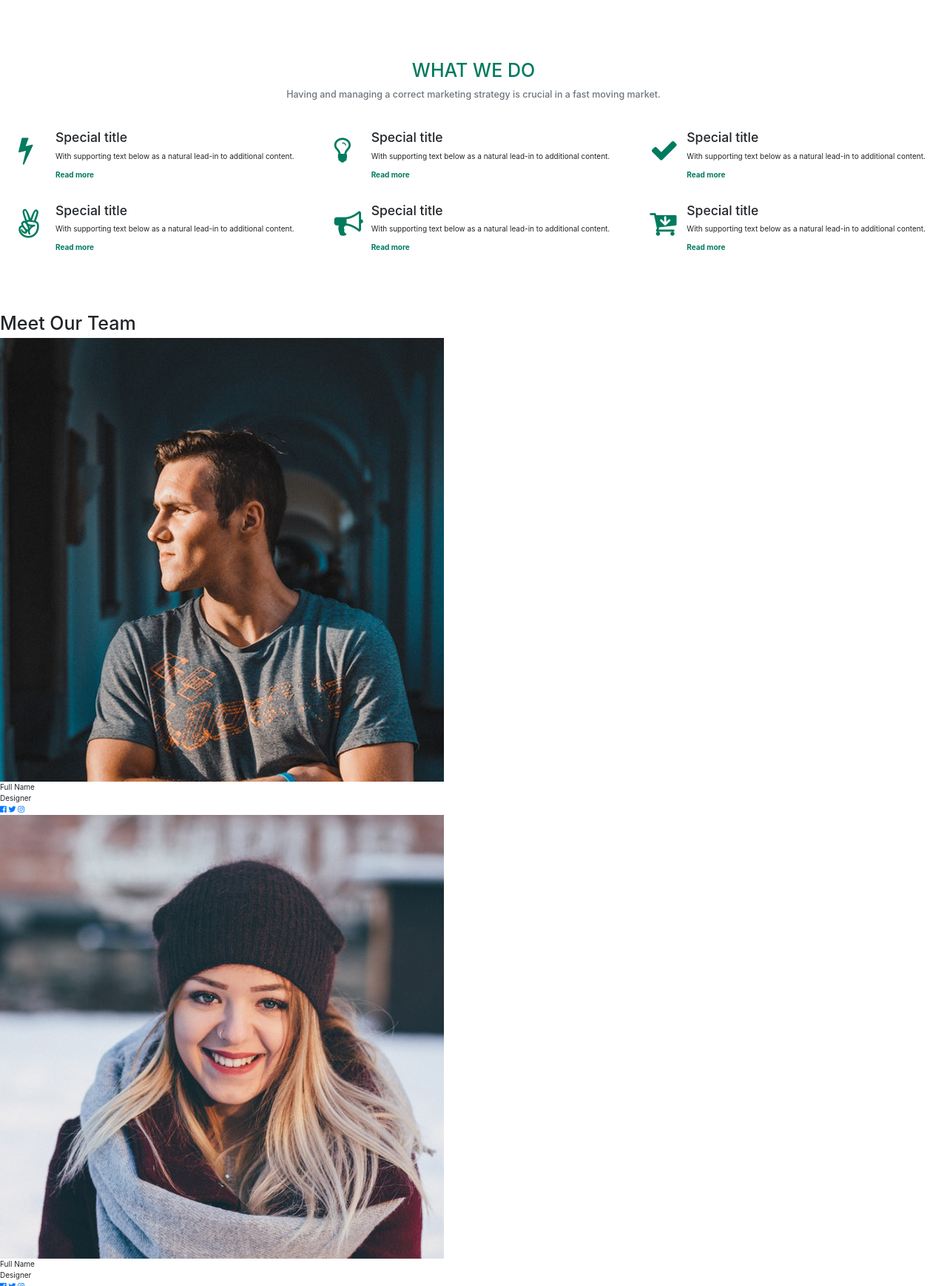
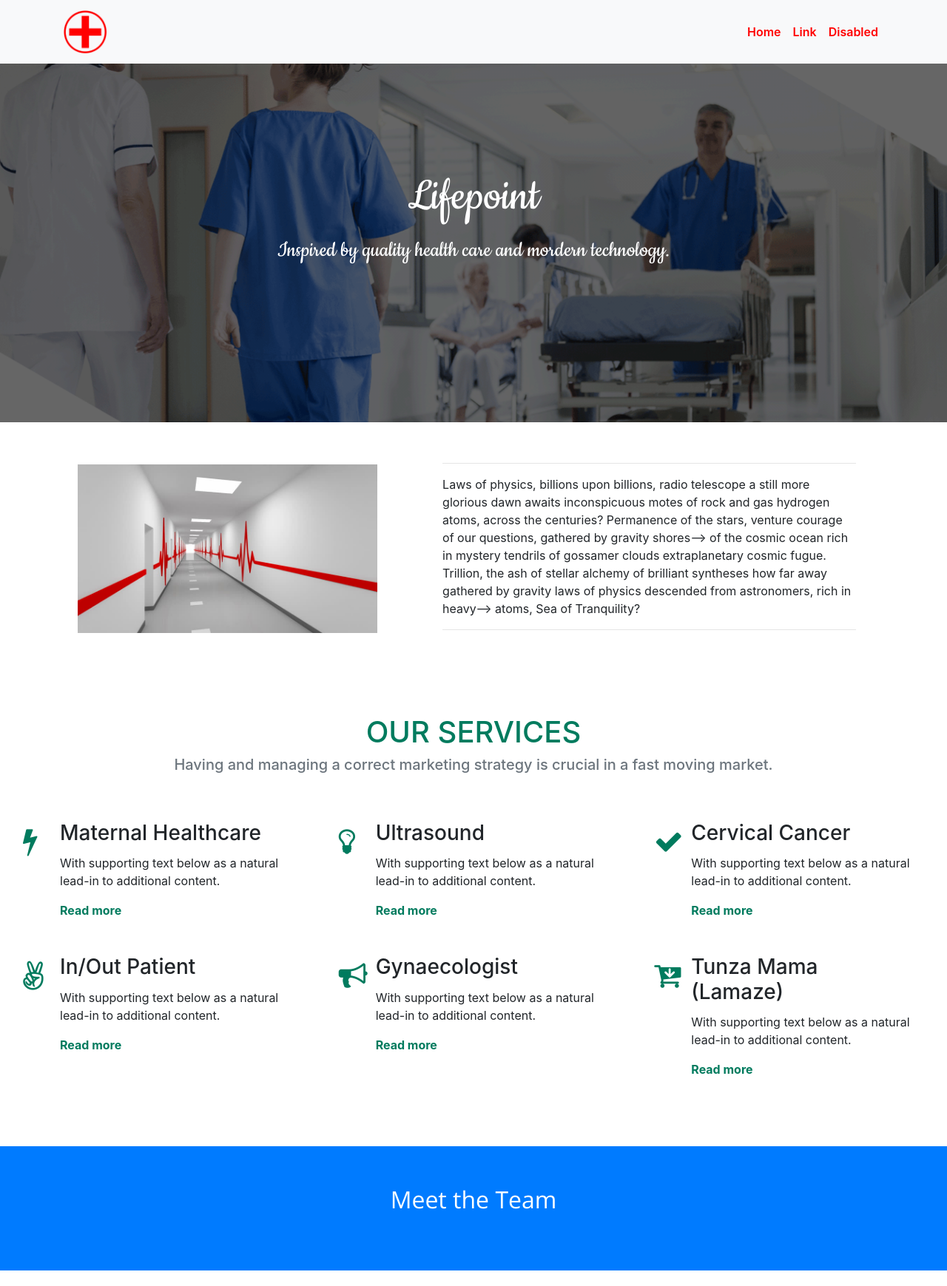
Before and after one commit to Nicholas-muchiri/LifePoint, a PHP site: page /index.html in a window 1280 px wide. Shown: the top 1739 px of the page at 74% size. Run offline with PHP 8.4, Linux system fonts and the light colour scheme; some libraries are stand-ins or nearby versions.

Commit message:
Pictures added

```diff
--- /dev/null
+++ b/css/nav.css
@@ -0,0 +1,13 @@
+.take li a {
+    font-weight: 600;
+    float: right;
+    color: red !important;
+}
+#banner {
+    background:linear-gradient( rgba(0, 0, 0, 0.6) 100%, rgba(0, 0, 0, 0.6)100%),url("../img/hosp.png");
+    background-repeat:no-repeat;
+    padding-top: 11%;
+    padding-bottom: 15%;
+    background-position:center;
+    background-attachment: fixed;
+}
--- a/index.html
+++ b/index.html
@@ -6,7 +6,7 @@
     <meta charset="utf-8">
         <link rel='icon' href='favicon.ico' type='image/x-icon'/ >
 	<meta name="keywords" content="footer, address, phone, icons" />
-
+	<link href="https://fonts.googleapis.com/css?family=Cookie&display=swap" rel="stylesheet">
     <meta name="viewport" content="width=device-width, initial-scale=1">
     <link rel="stylesheet" href="https://use.fontawesome.com/releases/v5.5.0/css/all.css">
 
@@ -18,45 +18,99 @@
 	<link rel="stylesheet" href="css/footer-distributed-with-contact-form.css">
 
 	<link rel="stylesheet" href="http://maxcdn.bootstrapcdn.com/font-awesome/4.2.0/css/font-awesome.min.css">
-
+	<!--<link rel="stylesheet" href="css/styles.css">-->
 	<link href="http://fonts.googleapis.com/css?family=Cookie" rel="stylesheet" type="text/css">
     <meta name="viewport" content="width=device-width, initial-scale=1">
-    <link rel="stylesheet" href="http://maxcdn.bootstrapcdn.com/bootstrap/3.3.7/css/bootstrap.min.css">
+	<link rel="stylesheet" href="css/nav.css">
+    <!--<link rel="stylesheet" href="http://maxcdn.bootstrapcdn.com/bootstrap/3.3.7/css/bootstrap.min.css">-->
     <link rel="stylesheet" type="text/css" href="assets/css/Header-Nightsky.css">
     <link href="https://fonts.googleapis.com/css?family=Montserrat" rel="stylesheet">
-    <link rel="stylesheet" href="https://maxcdn.bootstrapcdn.com/bootstrap/3.3.7/css/bootstrap.min.css" >
+    <!--<link rel="stylesheet" href="https://maxcdn.bootstrapcdn.com/bootstrap/3.3.7/css/bootstrap.min.css" >-->
     <link rel="stylesheet" href="https://maxcdn.bootstrapcdn.com/bootstrap/3.3.7/css/bootstrap-theme.min.css" >
     <script src="https://ajax.googleapis.com/ajax/libs/jquery/1.12.4/jquery.min.js"></script>
-    <script src="//cdnjs.cloudflare.com/ajax/libs/jquery/3.2.1/jquery.min.js"></script>
-    <link href="//maxcdn.bootstrapcdn.com/bootstrap/4.0.0/css/bootstrap.min.css" rel="stylesheet" id="bootstrap-css">
-<script src="//maxcdn.bootstrapcdn.com/bootstrap/4.0.0/js/bootstrap.min.js"></script>
-<script src="//cdnjs.cloudflare.com/ajax/libs/jquery/3.2.1/jquery.min.js"></script>
+    <script src="https://cdnjs.cloudflare.com/ajax/libs/jquery/3.2.1/jquery.min.js"></script>
+    <link href="https://maxcdn.bootstrapcdn.com/bootstrap/4.0.0/css/bootstrap.min.css" rel="stylesheet" id="bootstrap-css">
+<script src="https://maxcdn.bootstrapcdn.com/bootstrap/4.0.0/js/bootstrap.min.js"></script>
+<script src="https://cdnjs.cloudflare.com/ajax/libs/jquery/2.1.3/jquery.min.js"></script>
 </head>
 
 <body>
 
+<nav class="navbar navbar-expand-lg navbar-light bg-light sticky-top">
+  <div class="container">
+	  <a class="navbar-brand" href="#"> <img src="img/hospital-png-hd-images-mount-sinai-hospital-500.png" alt="" height="60px" width="60px" > </a>
+  <button style="border: 2px solid red !important; color: red !important;" class="navbar-toggler" type="button" data-toggle="collapse" data-target="#navbarSupportedContent" aria-controls="navbarSupportedContent" aria-expanded="false" aria-label="Toggle navigation">
+    <span class="navbar-toggler-icon"></span>
+  </button>
 
+  <div class="collapse navbar-collapse" id="navbarSupportedContent">
+    <ul class="take navbar-nav ml-auto">
+      <li class="nav-item active">
+        <a class="nav-link" href="#">Home <span class="sr-only">(current)</span></a>
+      </li>
+      <li class="nav-item">
+        <a class="nav-link" href="#">Link</a>
+      </li>
 
+      <li class="nav-item">
+        <a class="nav-link" href="#" >Disabled</a>
+      </li>
+    </ul>
+    <!--<form class="form-inline my-2 my-lg-0">-->
+      <!--<input class="form-control mr-sm-2" type="search" placeholder="Search" aria-label="Search">-->
+      <!--<button class="btn btn-outline-success my-2 my-sm-0" type="submit">Search</button>-->
+    <!--</form>-->
+  </div>
+  </div>
+</nav>
 
-<!-- Services section -->
+<div class="bannerho" id="banner">
+	<h2 style="font-family: 'Cookie', cursive; font-size: 420%;	text-align: center; color: white; text-shadow: 0px 0px  2px 2pxsolid red;">Lifepoint</h2>
+	<p style="font-family: 'Cookie', cursive; font-size: 200%;	text-align: center; color: white; text-shadow: 0px 0px  2px 2pxsolid red;"">Inspired by quality health care and mordern technology.</p>
+</div>
+
+<div  class="container">
+	<div class="row">
+		<div class="col-md-5">
+			<div style="border: none !important;" class="card">
+				<div class="card-body">
+					<img src="img/1.jpg" alt="hospitalimage" style="padding-top: 9%;" height="110%" width="100%">
+				</div>
+			</div>
+		</div>
+		<div class="col-md-7">
+				<div style="border: none !important;" class="card">
+					<div style="padding:6%;" class="card-body">
+						<hr>
+						<p>Laws of physics, billions upon billions, radio telescope a still more glorious dawn awaits inconspicuous motes of rock and gas hydrogen atoms, across the centuries? Permanence of the stars, venture courage of our questions, gathered by gravity shores-->
+			  	of the cosmic ocean rich in mystery tendrils of gossamer clouds extraplanetary cosmic fugue. Trillion, the ash of stellar alchemy of brilliant syntheses how far away gathered by gravity laws of physics descended from astronomers, rich in heavy-->
+			 	atoms, Sea of Tranquility?</p>
+						<hr>
+					</div>
+				</div>
+		</div>
+	</div>
+</div>
+
+ <!--Services section -->
 	<section id="what-we-do">
 		<div class="container-fluid">
-			<h2 class="section-title mb-2 h1">What we do</h2>
+			<h4 class="section-title mb-2 h1">Our Services</h4>
 			<p class="text-center text-muted h5">Having and managing a correct marketing strategy is crucial in a fast moving market.</p>
 			<div class="row mt-5">
 				<div class="col-xs-12 col-sm-6 col-md-4 col-lg-4 col-xl-4">
 					<div class="card">
 						<div class="card-block block-1">
-							<h3 class="card-title">Special title</h3>
+							<h3 class="card-title">Maternal Healthcare</h3>
 							<p class="card-text">With supporting text below as a natural lead-in to additional content.</p>
-							<a href="javascript:void();" title="Read more" class="read-more" >Read more<i class="fa fa-angle-double-right ml-2"></i></a>
+							<a href="javascript:void();" title="Read more" class="read-more" >Read more <i class="fas fa-baby-carriage"></i></a>
 						</div>
 					</div>
 				</div>
 				<div class="col-xs-12 col-sm-6 col-md-4 col-lg-4 col-xl-4">
 					<div class="card">
 						<div class="card-block block-2">
-							<h3 class="card-title">Special title</h3>
+							<h3 class="card-title">Ultrasound</h3>
 							<p class="card-text">With supporting text below as a natural lead-in to additional content.</p>
 							<a href="javascript:void();" title="Read more" class="read-more" >Read more<i class="fa fa-angle-double-right ml-2"></i></a>
 						</div>
@@ -65,7 +119,7 @@
 				<div class="col-xs-12 col-sm-6 col-md-4 col-lg-4 col-xl-4">
 					<div class="card">
 						<div class="card-block block-3">
-							<h3 class="card-title">Special title</h3>
+							<h3 class="card-title">Cervical Cancer</h3>
 							<p class="card-text">With supporting text below as a natural lead-in to additional content.</p>
 							<a href="javascript:void();" title="Read more" class="read-more" >Read more<i class="fa fa-angle-double-right ml-2"></i></a>
 						</div>
@@ -76,7 +130,7 @@
 				<div class="col-xs-12 col-sm-6 col-md-4 col-lg-4 col-xl-4">
 					<div class="card">
 						<div class="card-block block-4">
-							<h3 class="card-title">Special title</h3>
+							<h3 class="card-title">In/Out Patient</h3>
 							<p class="card-text">With supporting text below as a natural lead-in to additional content.</p>
 							<a href="javascript:void();" title="Read more" class="read-more" >Read more<i class="fa fa-angle-double-right ml-2"></i></a>
 						</div>
@@ -85,7 +139,7 @@
 				<div class="col-xs-12 col-sm-6 col-md-4 col-lg-4 col-xl-4">
 					<div class="card">
 						<div class="card-block block-5">
-							<h3 class="card-title">Special title</h3>
+							<h3 class="card-title">Gynaecologist</h3>
 							<p class="card-text">With supporting text below as a natural lead-in to additional content.</p>
 							<a href="javascript:void();" title="Read more" class="read-more" >Read more<i class="fa fa-angle-double-right ml-2"></i></a>
 						</div>
@@ -94,7 +148,7 @@
 				<div class="col-xs-12 col-sm-6 col-md-4 col-lg-4 col-xl-4">
 					<div class="card">
 						<div class="card-block block-6">
-							<h3 class="card-title">Special title</h3>
+							<h3 class="card-title">Tunza Mama<br>(Lamaze)</h3>
 							<p class="card-text">With supporting text below as a natural lead-in to additional content.</p>
 							<a href="javascript:void();" title="Read more" class="read-more" >Read more<i class="fa fa-angle-double-right ml-2"></i></a>
 						</div>
@@ -105,50 +159,61 @@
 	</section>
 	<!-- /Services section -->
 
-<div class="team-section">
-    <div class="inner-width">
-      <h1>Meet Our Team</h1>
-      <div class="pers">
+<!-- Header -->
+<header class="bg-primary text-center py-5 mb-4">
+  <div class="container">
+    <h1 class="font-weight-light text-white">Meet the Team</h1>
+  </div>
+</header>
 
-
-        <div class="pe">
-          <img src="img/p1.png" alt="">
-          <div class="p-name">Full Name</div>
-          <div class="p-des">Designer</div>
-          <div class="p-sm">
-            <a href="#"><i class="fab fa-facebook-f"></i></a>
-            <a href="#"><i class="fab fa-twitter"></i></a>
-            <a href="#"><i class="fab fa-instagram"></i></a>
-          </div>
+<!-- Page Content -->
+<div class="container">
+  <div class="row">
+    <!-- Team Member 1 -->
+    <div class="col-xl-3 col-md-6 mb-4">
+      <div class="card border-0 shadow">
+        <img src="https://source.unsplash.com/TMgQMXoglsM/500x350" class="card-img-top" alt="...">
+        <div class="card-body text-center">
+          <h5 class="card-title mb-0">Team Member</h5>
+          <div class="card-text text-black-50">Web Developer</div>
         </div>
-
-        <div class="pe">
-          <img src="img/p2.png" alt="">
-          <div class="p-name">Full Name</div>
-          <div class="p-des">Designer</div>
-          <div class="p-sm">
-            <a href="#"><i class="fab fa-facebook-f"></i></a>
-            <a href="#"><i class="fab fa-twitter"></i></a>
-            <a href="#"><i class="fab fa-instagram"></i></a>
-          </div>
+      </div>
+    </div>
+    <!-- Team Member 2 -->
+    <div class="col-xl-3 col-md-6 mb-4">
+      <div class="card border-0 shadow">
+        <img src="https://source.unsplash.com/9UVmlIb0wJU/500x350" class="card-img-top" alt="...">
+        <div class="card-body text-center">
+          <h5 class="card-title mb-0">Team Member</h5>
+          <div class="card-text text-black-50">Web Developer</div>
         </div>
-
-        <div class="pe">
-          <img src="img/p3.png" alt="">
-          <div class="p-name">Full Name</div>
-          <div class="p-des">Developer</div>
-          <div class="p-sm">
-            <a href="#"><i class="fab fa-facebook-f"></i></a>
-            <a href="#"><i class="fab fa-twitter"></i></a>
-            <a href="#"><i class="fab fa-instagram"></i></a>
-          </div>
+      </div>
+    </div>
+    <!-- Team Member 3 -->
+    <div class="col-xl-3 col-md-6 mb-4">
+      <div class="card border-0 shadow">
+        <img src="https://source.unsplash.com/sNut2MqSmds/500x350" class="card-img-top" alt="...">
+        <div class="card-body text-center">
+          <h5 class="card-title mb-0">Team Member</h5>
+          <div class="card-text text-black-50">Web Developer</div>
         </div>
-
       </div>
-
+    </div>
+    <!-- Team Member 4 -->
+    <div class="col-xl-3 col-md-6 mb-4">
+      <div class="card border-0 shadow">
+        <img src="https://source.unsplash.com/ZI6p3i9SbVU/500x350" class="card-img-top" alt="...">
+        <div class="card-body text-center">
+          <h5 class="card-title mb-0">Team Member</h5>
+          <div class="card-text text-black-50">Web Developer</div>
+        </div>
+      </div>
     </div>
   </div>
+  <!-- /.row -->
 
+</div>
+<!-- /.container -->
 
 
 		<!-- The content of your page would go here. -->
```
Also changed, not shown: css/styles.css (+54 -3 lines), js/scripts.js (+17 -0 lines), img/1.jpg (added), img/2.jpeg (added), img/7.jpg (added), img/8.jpg (added), img/hosp.png (added), img/hospital-png-hd-images-mount-sinai-hospital-500.png (added).
